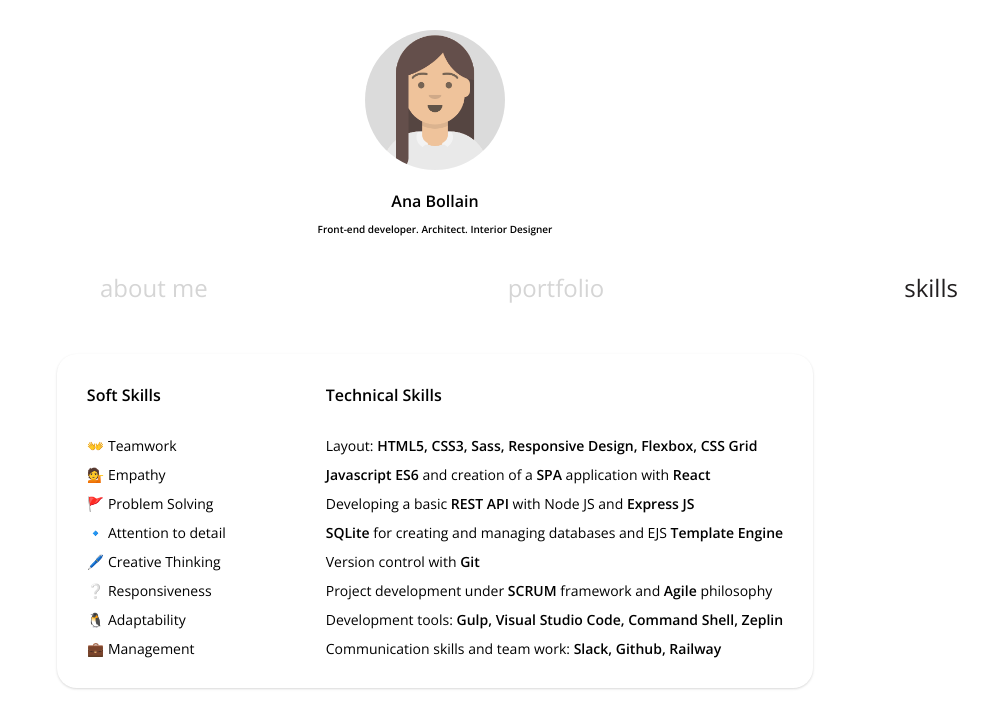
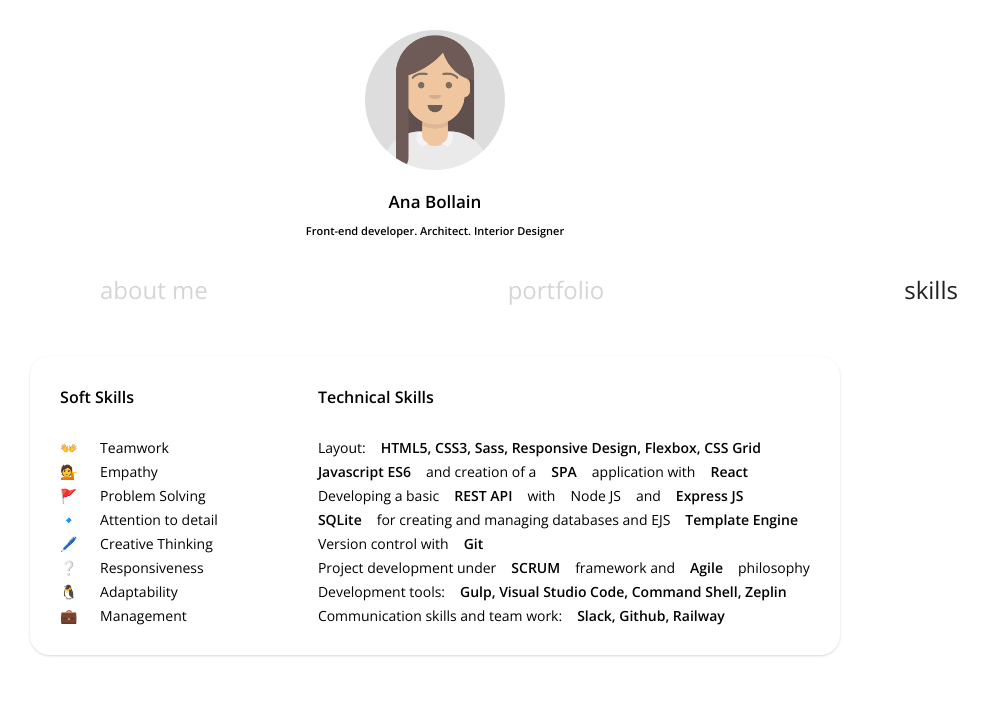
Before and after one commit to anabollain/ana-bollain-portfolio, a React app: page /#/skills in a window 1280 px wide. Shown: the whole page, without its empty margins (205-1193 px from the left). Built offline with nearby package versions, Linux system fonts and the light colour scheme.

Commit message:
Update CSS styles

```diff
--- a/src/components/Skills.js
+++ b/src/components/Skills.js
@@ -11,14 +11,14 @@ function Skills() {
                 <div className='skills__div'>
                     <h3 className='skills__title'>Soft Skills</h3>
                     <ul className='skills__list'>
-                        <li className='skills__list--item'>👐 Teamwork</li>
-                        <li className='skills__list--item'>💁 Empathy</li>
-                        <li className='skills__list--item'>🚩 Problem Solving</li>
-                        <li className='skills__list--item'>🔹 Attention to detail</li>
-                        <li className='skills__list--item'>🖊️ Creative Thinking</li>
-                        <li className='skills__list--item'>❔ Responsiveness</li>
-                        <li className='skills__list--item'>🐧 Adaptability</li>
-                        <li className='skills__list--item'>💼 Management</li>
+                        <li className='skills__list--item'><div className='skills__list--item--icon'>👐</div><p>Teamwork</p></li>
+                        <li className='skills__list--item'><div className='skills__list--item--icon'>💁</div><p>Empathy</p></li>
+                        <li className='skills__list--item'><div className='skills__list--item--icon'>🚩</div><p>Problem Solving</p></li>
+                        <li className='skills__list--item'><div className='skills__list--item--icon'>🔹</div><p>Attention to detail</p></li>
+                        <li className='skills__list--item'><div className='skills__list--item--icon'>🖊️</div><p>Creative Thinking</p></li>
+                        <li className='skills__list--item'><div className='skills__list--item--icon'>❔</div><p>Responsiveness</p></li>
+                        <li className='skills__list--item'><div className='skills__list--item--icon'>🐧 </div><p>Adaptability</p></li>
+                        <li className='skills__list--item'><div className='skills__list--item--icon'>💼</div><p>Management</p></li>
                     </ul>
                 </div>
                 <div className='skills__div'>
--- a/src/styles/AboutMe.scss
+++ b/src/styles/AboutMe.scss
@@ -20,7 +20,7 @@
         display: flex;
         flex-direction: column;
         justify-content: center;
-        gap: rem(15);
+        gap: rem(14);
         &--title{
             font-size: rem(26);
             font-weight: 800;
@@ -31,7 +31,7 @@
         }
         &--text{
             list-style: none;
-            font-size: rem(12);
+            font-size: rem(13);
             width: rem(600);
         }
         &--btn{
@@ -52,8 +52,8 @@
             color: $color-light;
             background-color: $color-dark;
             width: fit-content;
-            padding: rem(5) rem(8) rem(5) rem(8);
-            font-size: rem(10);
+            padding: rem(6) rem(8) rem(6) rem(8);
+            font-size: rem(12);
             &:hover{
                 background-color: $color-extra;
             }
@@ -74,8 +74,8 @@
             }
     }
     &__img{
-        width: rem(280);
-        height: rem(280);
+        width: rem(310);
+        height: rem(310);
         background-image: url('../images/ana-bollain.jpg');
         background-position: top center;
         background-size: cover;
--- a/src/styles/Header.scss
+++ b/src/styles/Header.scss
@@ -26,17 +26,14 @@
             background-color: $color-grey;
             background-position: center center;
             background-size: cover;
-            opacity: 85%;
+            opacity: 80%;
         }
         &--title{
-            font-size: rem(16);
+            font-size: rem(17);
             padding-top: rem(10);
         }
         &--subtitle{
-            font-size: rem(10);
-            //background-color: $color-grey;
-            //color: $color-light;
-            //padding: rem(5);
+            font-size: rem(11);
         }
     }
     &__nav{
--- a/src/styles/ProjectItem.scss
+++ b/src/styles/ProjectItem.scss
@@ -28,6 +28,10 @@
                 object-fit: cover;
                 object-position: center;
                 opacity: 80%;
+                &:hover{
+                    padding: rem(15);
+                    position: top;
+                }
             }
             &--title{
                 font-size: rem(14);
--- a/src/styles/Skills.scss
+++ b/src/styles/Skills.scss
@@ -27,9 +27,14 @@
         list-style: none;
         display: flex;
         flex-direction: column;
-        gap: rem(10);
+        gap: rem(5);
         &--item{
             font-size: rem(14);
+            display: flex;
+            gap: rem(15);
+            &--icon{
+                width: rem(25);
+            }
             &--bold{
                 font-weight: 600;
             }
```
